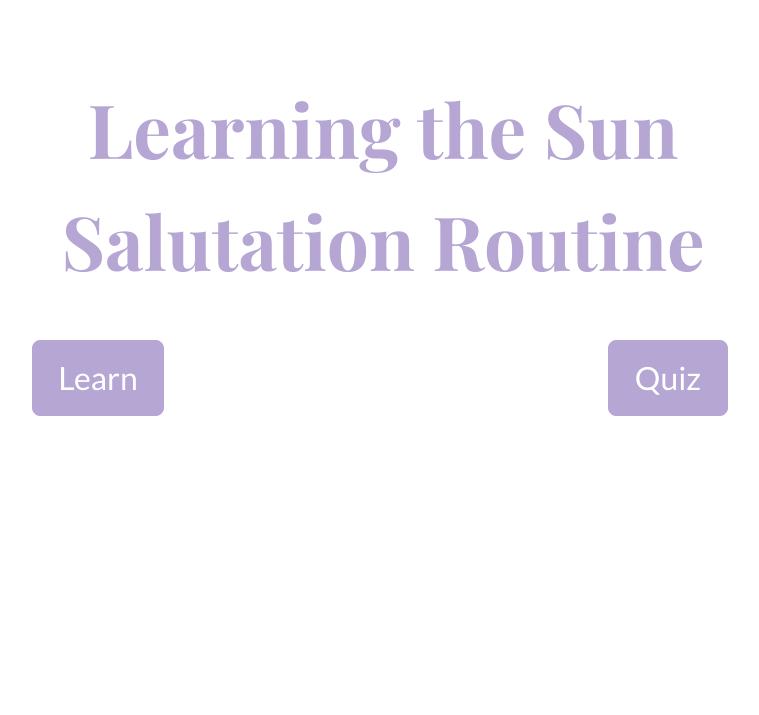
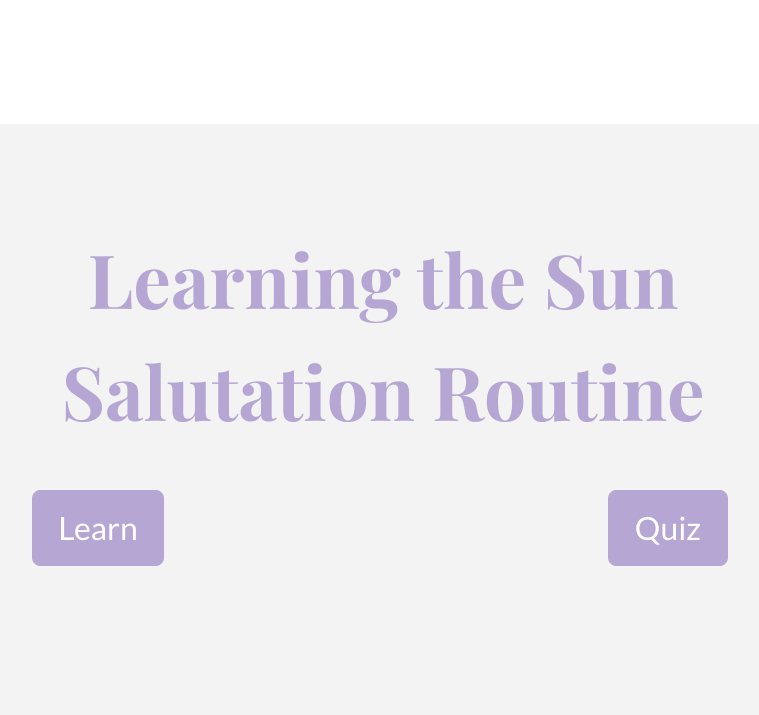
Before and after one commit to amhuang/sun-salutation-app, a Flask app: page / in a window 1280 px wide. Shown: the part 62-777 px from the top of the page, without its empty margins (257-1016 px from the left). Run offline with Flask 2, Linux system fonts and the light colour scheme; some libraries are stand-ins or nearby versions; some web fonts are replaced.

Commit message:
added grey to home

```diff
--- a/server.py
+++ b/server.py
@@ -16,7 +16,7 @@ learn_data = {
    "1": {
       "id": "1",
       "Name": "Prayer Pose",
-      "Muscles": ["Pelvis", "Legs"],
+      "Muscles": ["Shoulders", "Chest", "Spine"],
       "views" : "0",
       "img": "/static/img/poses/Prayer Pose.jpeg",
       "gif": "/static/img/GIFs/1-mountain",
--- a/static/main.css
+++ b/static/main.css
@@ -424,3 +424,13 @@ body {
 .normal_p {
     margin-top: 0px;
 }
+
+/******************** HOME ELEMENTS ********************/
+
+.grey-home{
+    margin-top: 100px;
+    border-radius: 25px;
+    background: rgb(243, 243, 243);
+    padding-top: 50px;
+    padding-bottom: 150px;
+}
--- a/templates/home.html
+++ b/templates/home.html
@@ -2,6 +2,7 @@
 
 {% block content %}
 <div class="container">
+    <div class="grey-home">
         <div class="row">
             <div class="title" style="padding-bottom: 0; padding-top: 3rem;">
                 Learning the Sun
@@ -20,6 +21,7 @@
             </div>
         </div>
     </div>
+</div>
 
 
 <script src="/static/home.js"></script>
```
Lines whose indentation alone changed are shown as unchanged.
